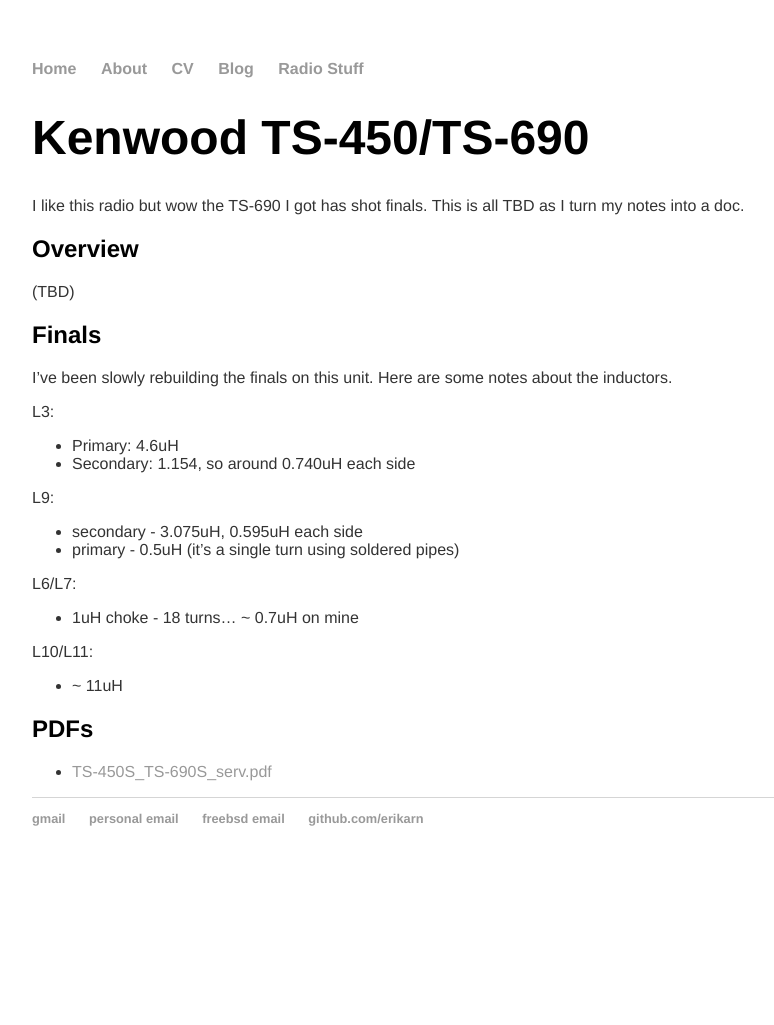
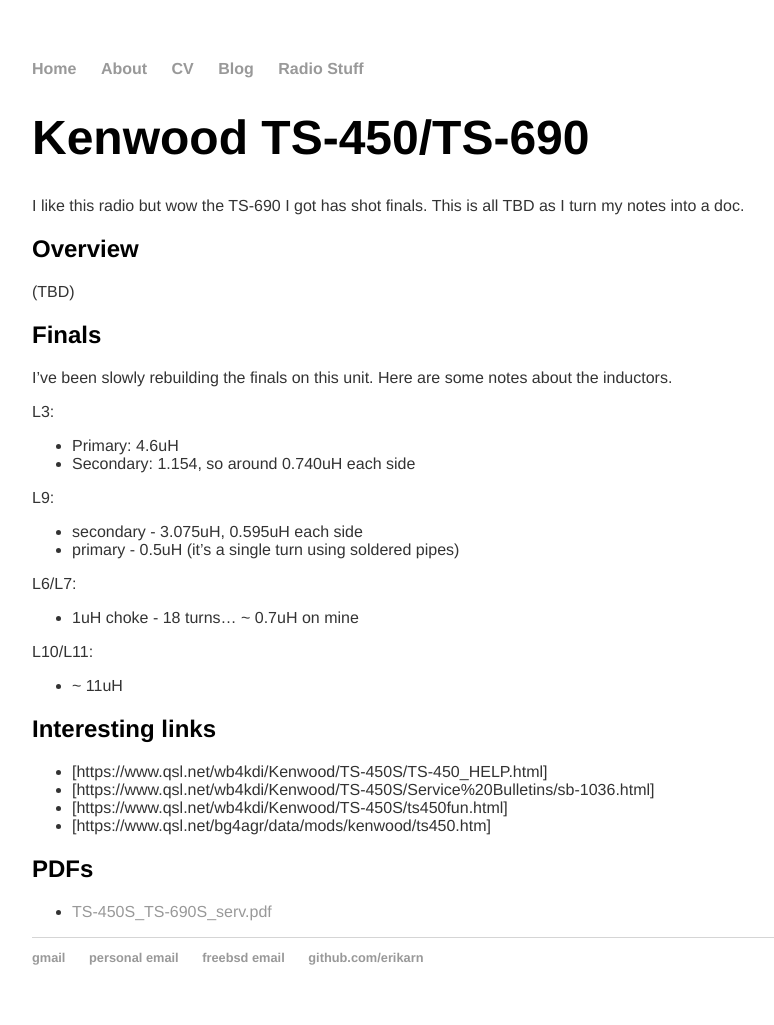
Before and after one commit to erikarn/erikarn.github.io, a Jekyll site: the page built from kenwood/TS-690/notes.md, in a window 1280 px wide. Shown: the whole page, without its empty margins (160-934 px from the left). Built offline with Jekyll 4.4.1, drawn with Linux system fonts in a browser that asks for light colours; before the commit the page ends 900 px from its top, so only the background shows below that.

Commit message:
Updates!

```diff
--- a/kenwood/TS-690/notes.md
+++ b/kenwood/TS-690/notes.md
@@ -31,6 +31,13 @@
 L10/L11:
  * ~ 11uH
 
+## Interesting links
+
+ * [https://www.qsl.net/wb4kdi/Kenwood/TS-450S/TS-450_HELP.html]
+ * [https://www.qsl.net/wb4kdi/Kenwood/TS-450S/Service%20Bulletins/sb-1036.html]
+ * [https://www.qsl.net/wb4kdi/Kenwood/TS-450S/ts450fun.html]
+ * [https://www.qsl.net/bg4agr/data/mods/kenwood/ts450.htm]
+
 ## PDFs
 
  * [TS-450S_TS-690S_serv.pdf](TS-450S_TS-690S_serv.pdf)
```
